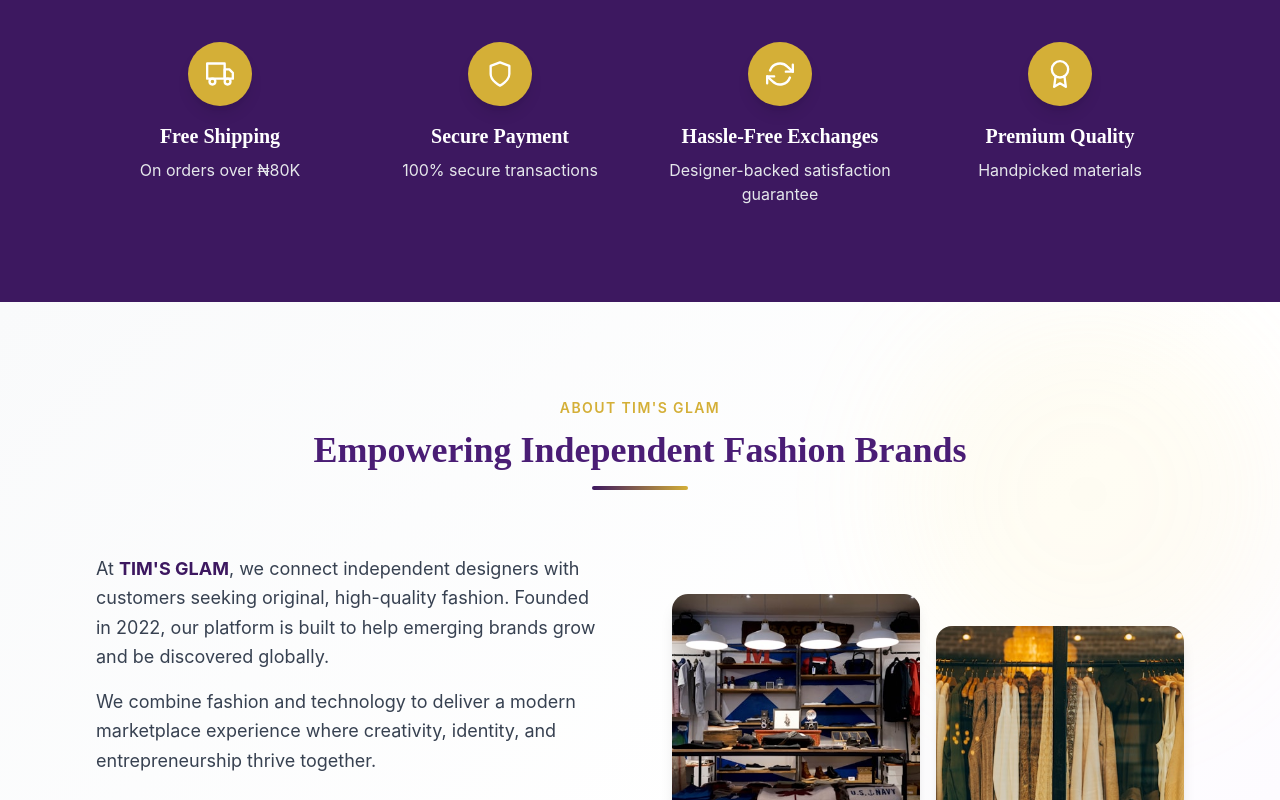
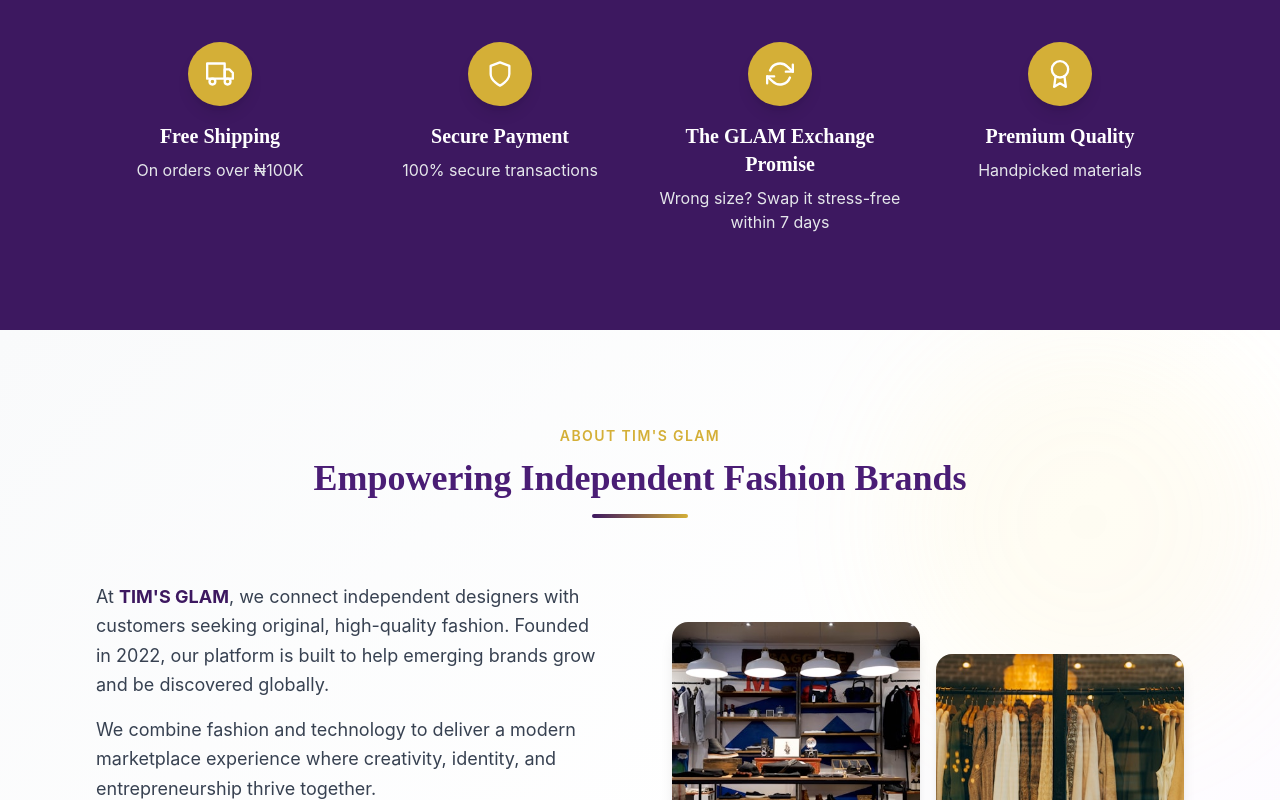
Before and after one commit to BlessingWinifredO/Tim-s-Glam, a Next.js app: page / in a window 1280 px wide. Shown: the part 2960-3760 px from the top of the page. Built offline with nearby package versions, Linux system fonts and the light colour scheme; no server answers; the database is empty.

Commit message:
Update free shipping threshold to 100K and rebrand exchange messaging

```diff
--- a/src/app/admin/settings/page.js
+++ b/src/app/admin/settings/page.js
@@ -48,7 +48,7 @@ const DEFAULT_SETTINGS = {
     currency: 'USD',
     taxRate: 10,
     shippingCost: 2000,
-    freeShippingThreshold: 80000,
+    freeShippingThreshold: 100000,
   },
 }
 
@@ -432,7 +432,7 @@ export default function SettingsPage() {
                     </label>
                     <input
                       type="number"
-                      value={payment.freeShippingThreshold ?? 80000}
+                      value={payment.freeShippingThreshold ?? 100000}
                       onChange={(e) => setPayment({ ...payment, freeShippingThreshold: parseFloat(e.target.value) })}
                       step="1"
                       className="w-full px-4 py-2 border border-gray-200 rounded-lg focus:outline-none focus:ring-2 focus:ring-primary-500"
--- a/src/app/checkout/page.js
+++ b/src/app/checkout/page.js
@@ -29,7 +29,7 @@ export default function Checkout() {
   // Dynamic tax and shipping from Firestore appSettings
   const [taxRate, setTaxRate] = useState(0.08)
   const [shippingCost, setShippingCost] = useState(2000)
-  const [freeShippingThreshold, setFreeShippingThreshold] = useState(80000)
+  const [freeShippingThreshold, setFreeShippingThreshold] = useState(100000)
 
   useEffect(() => {
     getDoc(doc(db, 'appSettings', 'main')).then((snap) => {
--- a/src/app/contact/page.js
+++ b/src/app/contact/page.js
@@ -127,7 +127,7 @@ export default function Contact() {
     },
     {
       question: 'What is your return policy?',
-      answer: 'We offer hassle-free exchanges on all unworn items with original tags, backed by our designer satisfaction guarantee. See our Returns page for details.'
+      answer: 'We offer easy exchanges on all unworn items with original tags within 7 days of delivery. Wrong size? No drama — just reach out and we\'ll sort it. See our Returns page for full details.'
     },
     {
       question: 'Do you ship internationally?',
--- a/src/app/page.js
+++ b/src/app/page.js
@@ -362,7 +362,7 @@ export default function Home() {
                 <FiTruck size={28} />
               </div>
               <h3 className="text-xl font-semibold mb-2 text-white">Free Shipping</h3>
-              <p className="text-gray-200">On orders over ₦80K</p>
+              <p className="text-gray-200">On orders over ₦100K</p>
             </div>
             <div className="text-center transform hover:scale-105 transition-transform">
               <div className="inline-flex items-center justify-center w-16 h-16 bg-gold-500 text-white rounded-full mb-4 shadow-lg">
@@ -375,8 +375,8 @@ export default function Home() {
               <div className="inline-flex items-center justify-center w-16 h-16 bg-gold-500 text-white rounded-full mb-4 shadow-lg">
                 <FiRefreshCw size={28} />
               </div>
-              <h3 className="text-xl font-semibold mb-2 text-white">Hassle-Free Exchanges</h3>
-              <p className="text-gray-200">Designer-backed satisfaction guarantee</p>
+              <h3 className="text-xl font-semibold mb-2 text-white">The GLAM Exchange Promise</h3>
+              <p className="text-gray-200">Wrong size? Swap it stress-free within 7 days</p>
             </div>
             <div className="text-center transform hover:scale-105 transition-transform">
               <div className="inline-flex items-center justify-center w-16 h-16 bg-gold-500 text-white rounded-full mb-4 shadow-lg">
@@ -862,7 +862,7 @@ export default function Home() {
               <p className="text-sm lg:text-base text-white/85 leading-relaxed">
                 Discover your signature style with our premium, unisex fashion collections designed for everyone—adults and kids alike.
                 <span className="block text-gold-300 font-semibold text-sm mt-2">
-                  ✓ Free shipping on orders over ₦80K!
+                  ✓ Free shipping on orders over ₦100K!
                 </span>
               </p>
 
--- a/src/app/shipping-info/page.js
+++ b/src/app/shipping-info/page.js
@@ -20,7 +20,7 @@ export default function ShippingInfo() {
             <div className="bg-white rounded-xl shadow-sm border border-gray-100 p-5 text-center">
               <FiTruck size={28} className="text-gold-500 mx-auto mb-2" />
               <p className="font-bold text-gray-800">Free Shipping</p>
-              <p className="text-sm text-gray-500 mt-1">On orders over ₦80,000</p>
+              <p className="text-sm text-gray-500 mt-1">On orders over ₦100,000</p>
             </div>
             <div className="bg-white rounded-xl shadow-sm border border-gray-100 p-5 text-center">
               <FiClock size={28} className="text-gold-500 mx-auto mb-2" />
@@ -72,7 +72,7 @@ export default function ShippingInfo() {
             <div>
               <h2 className="text-2xl font-playfair font-bold text-primary-600 mb-3">Shipping Rates</h2>
               <ul className="list-disc pl-6 space-y-2">
-                <li><strong>Orders over ₦80,000:</strong> FREE shipping</li>
+                <li><strong>Orders over ₦100,000:</strong> FREE shipping</li>
                 <li><strong>Standard shipping:</strong> ₦2,000 flat rate</li>
               </ul>
               <p className="mt-2 text-sm text-gray-500">Shipping rates are calculated and displayed at checkout before payment.</p>
--- a/src/app/shop/[id]/page.js
+++ b/src/app/shop/[id]/page.js
@@ -362,8 +362,8 @@ export default function ProductDetail() {
                 <div className="flex items-center gap-3 text-gray-600">
                   <FiRefreshCw size={24} className="text-gold-500" />
                   <div>
-                    <p className="font-semibold text-gray-800">Hassle-Free Exchanges</p>
-                    <p className="text-sm">Designer-backed satisfaction guarantee</p>
+                    <p className="font-semibold text-gray-800">The GLAM Exchange Promise</p>
+                    <p className="text-sm">Wrong size? Swap it stress-free within 7 days</p>
                   </div>
                 </div>
                 <div className="flex items-center gap-3 text-gray-600">
```
